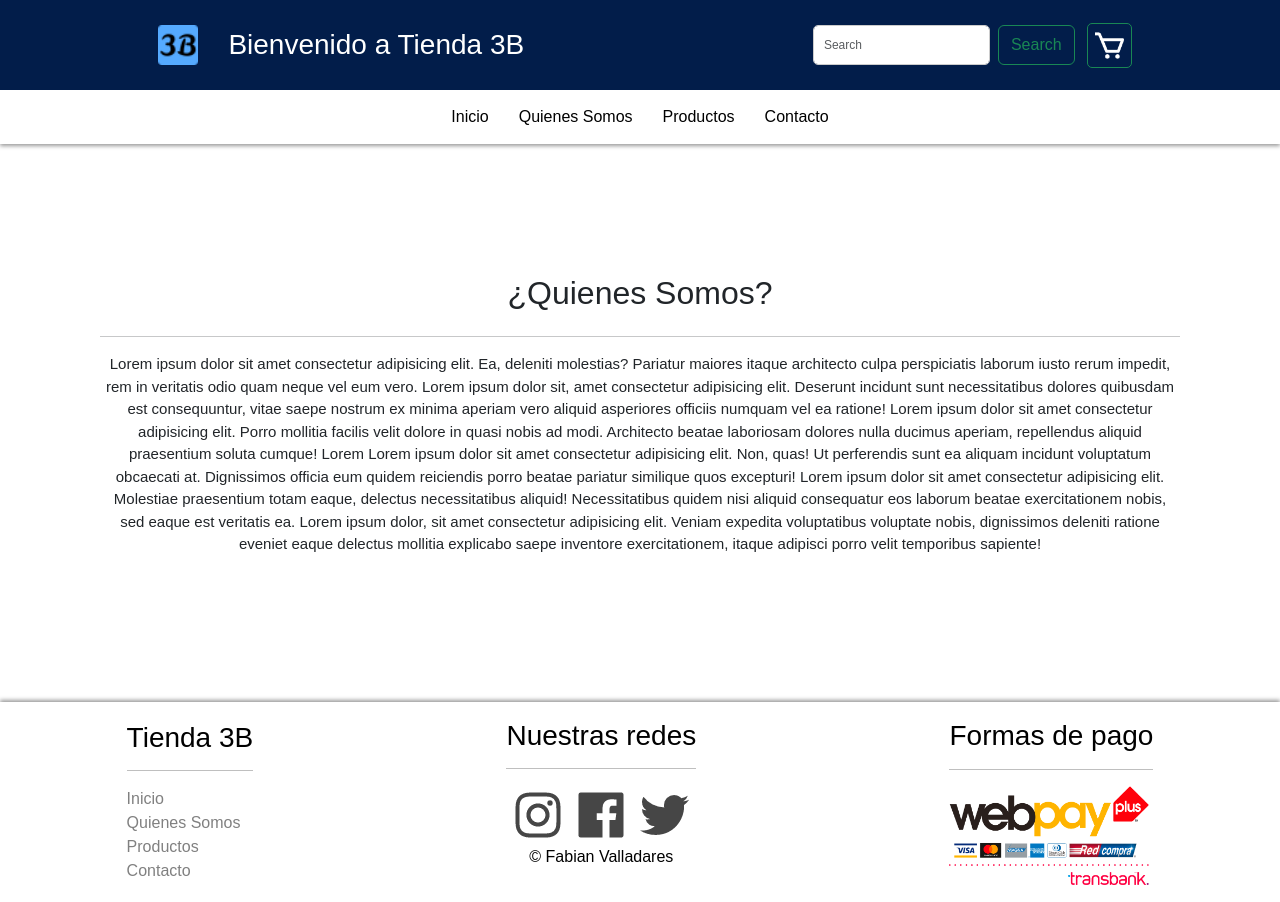
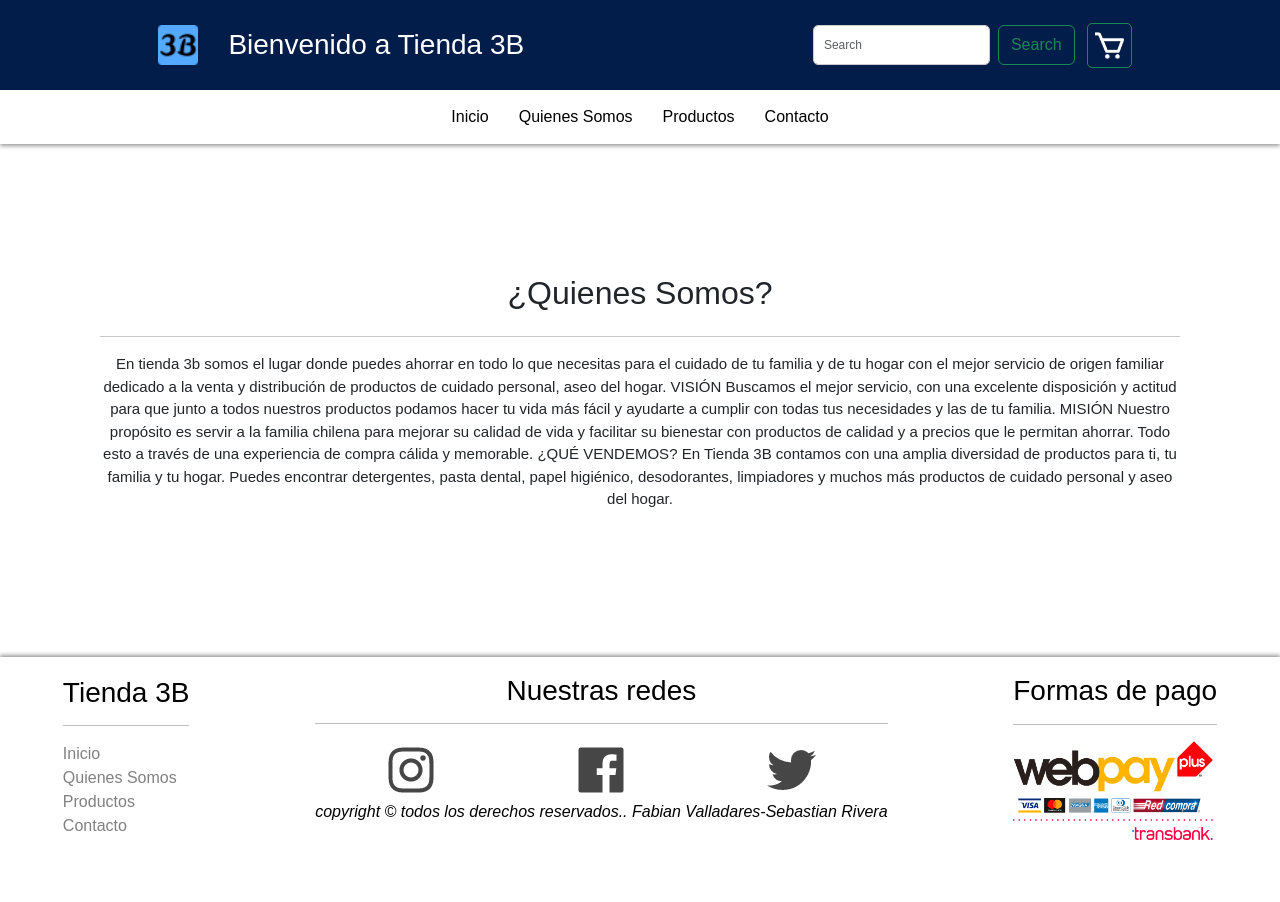
Before and after one commit to fafoskill/Tienda, a plain HTML site: page nosotros.html in a window 1280 px wide. After the commit the page ends 857 px from the top, so only its background shows below. Drawn offline with nearby package versions, Linux system fonts and the light colour scheme.

Commit message:
Add files via upload

```diff
--- a/CSS/styles.css
+++ b/CSS/styles.css
@@ -218,7 +218,7 @@ footer{
     display: flex;
     justify-content: space-around;
     align-items: center;
-    color: black;
+    color:black;
     box-shadow: 0px -2px 4px rgba(0, 0, 0, 0.4);
   }
 footer h3{
--- a/nosotros.html
+++ b/nosotros.html
@@ -46,7 +46,14 @@
     <section class="quienes-somos" id="quienes-somos">
         <span class="quienes-somos-titulo"><h2>¿Quienes Somos?</h2></span>
         <hr>
-        <p>Lorem ipsum dolor sit amet consectetur adipisicing elit. Ea, deleniti molestias? Pariatur maiores itaque architecto culpa perspiciatis laborum iusto rerum impedit, rem in veritatis odio quam neque vel eum vero. Lorem ipsum dolor sit, amet consectetur adipisicing elit. Deserunt incidunt sunt necessitatibus dolores quibusdam est consequuntur, vitae saepe nostrum ex minima aperiam vero aliquid asperiores officiis numquam vel ea ratione! Lorem ipsum dolor sit amet consectetur adipisicing elit. Porro mollitia facilis velit dolore in quasi nobis ad modi. Architecto beatae laboriosam dolores nulla ducimus aperiam, repellendus aliquid praesentium soluta cumque! Lorem Lorem ipsum dolor sit amet consectetur adipisicing elit. Non, quas! Ut perferendis sunt ea aliquam incidunt voluptatum obcaecati at. Dignissimos officia eum quidem reiciendis porro beatae pariatur similique quos excepturi! Lorem ipsum dolor sit amet consectetur adipisicing elit. Molestiae praesentium totam eaque, delectus necessitatibus aliquid! Necessitatibus quidem nisi aliquid consequatur eos laborum beatae exercitationem nobis, sed eaque est veritatis ea. Lorem ipsum dolor, sit amet consectetur adipisicing elit. Veniam expedita voluptatibus voluptate nobis, dignissimos deleniti ratione eveniet eaque delectus mollitia explicabo saepe inventore exercitationem, itaque adipisci porro velit temporibus sapiente!</p>
+        <p>En tienda 3b somos el lugar donde puedes ahorrar  en todo lo que necesitas para el cuidado de tu familia y de tu hogar con el mejor servicio de origen familiar dedicado a la venta y distribución de productos de cuidado personal, aseo del hogar. VISIÓN
+            Buscamos el mejor servicio, con una excelente disposición y actitud para que junto a todos nuestros productos podamos hacer tu vida más fácil y ayudarte a cumplir con todas tus necesidades y las de tu familia.
+
+            MISIÓN
+            Nuestro propósito es servir a la familia chilena para mejorar su calidad de vida y facilitar su bienestar con productos de calidad y a precios que le permitan ahorrar. Todo esto a través de una experiencia de compra cálida y memorable.
+
+            ¿QUÉ VENDEMOS?
+            En Tienda 3B contamos con una amplia diversidad de productos para ti, tu familia y tu hogar. Puedes encontrar detergentes, pasta dental, papel higiénico, desodorantes, limpiadores y muchos más productos de cuidado personal y aseo del hogar.</p>
 
     </section>
 
@@ -71,7 +78,7 @@
                 <a href="#" target="_blank"><img src="IMG/facebook-square-logo.png" alt=""></a>
                 <a href="#" target="_blank"><img src="IMG/twitter-logo.png" alt=""></a>
             </span>
-            <p style="text-align: center;">&copy; Fabian Valladares</p>
+            <p style="text-align: center;"><em>copyright &copy; todos los derechos reservados.. Fabian Valladares-Sebastian Rivera</em></p>
 
         </div>
         <!-- FORMAS DE PAGOS DISPONIBLES -->
```
Also changed, not shown: contacto.html (+2 -2 lines), index.html (+2 -2 lines), productos.html (+8 -8 lines).
